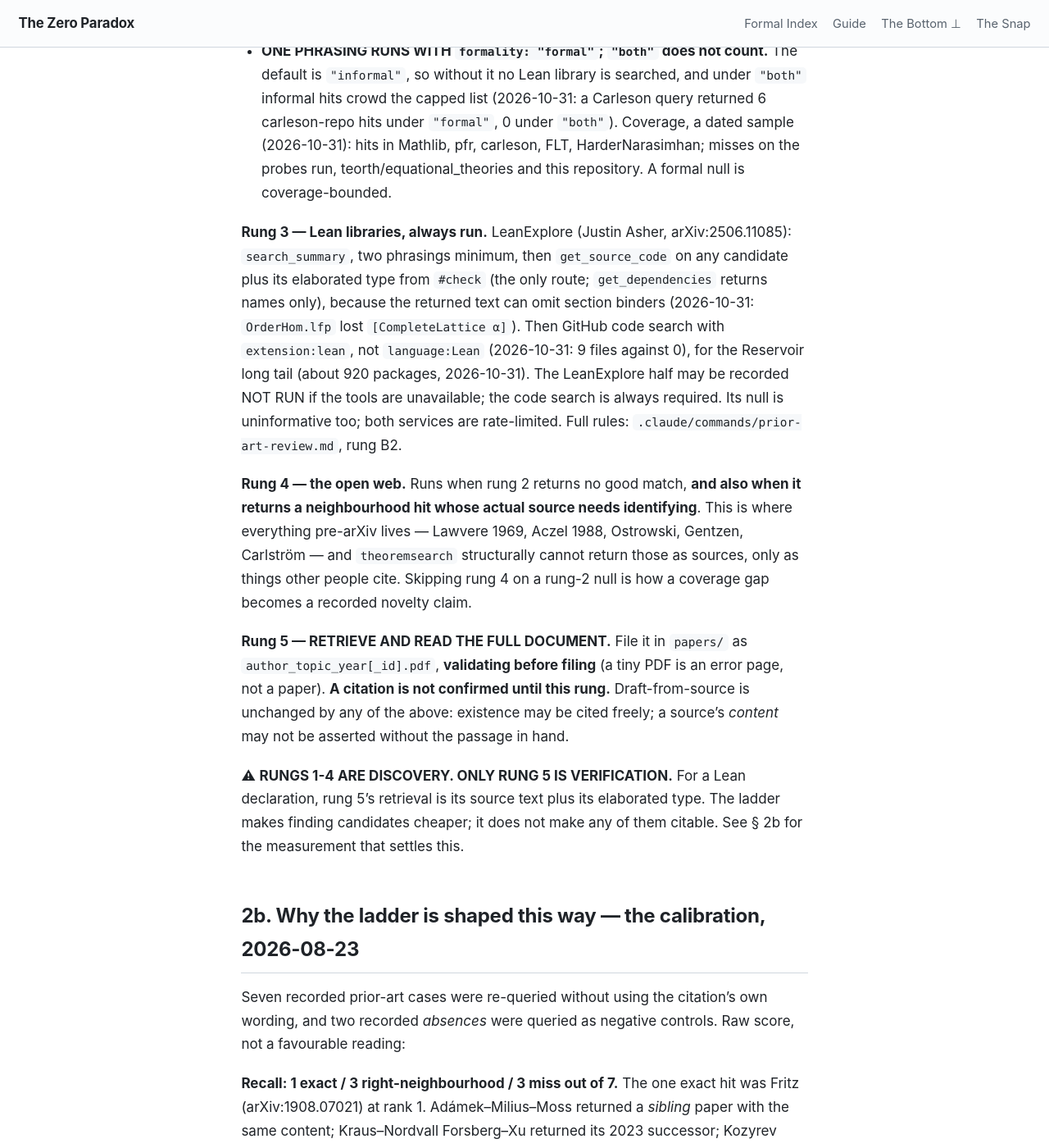
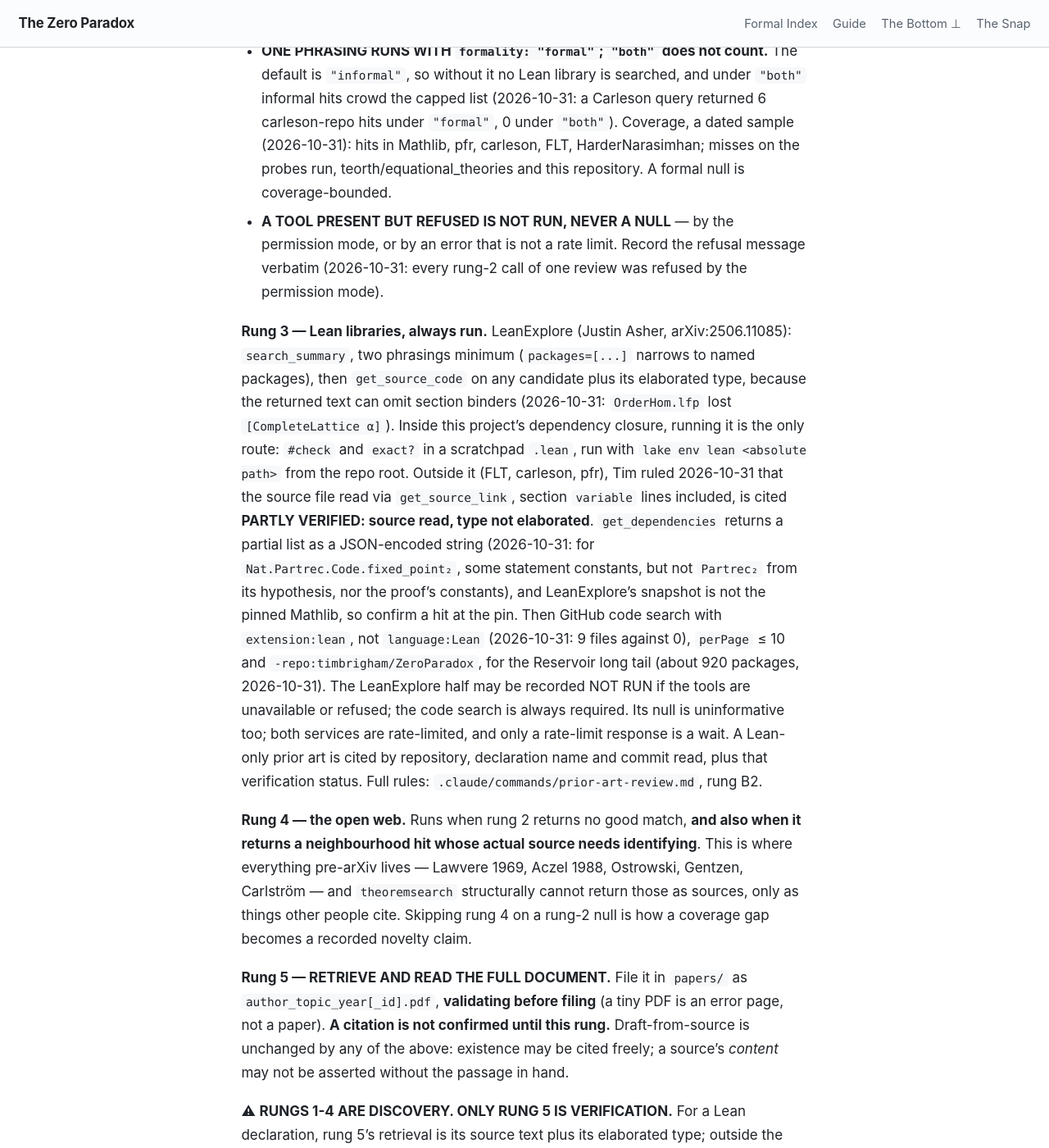
Before and after one commit to timbrigham/ZeroParadox, a Jekyll site: the page built from tools/process/prior-art.md, in a window 1280 px wide and 1400 px high, scrolled down 3108 px. Shown: the whole window at 82% size. Built offline with Jekyll 4.4.1, drawn with Linux system fonts in a browser that asks for light colours; our own code applies the rules of GitHub Pages for plain Markdown files; some of the changed text lies outside the part shown.

Commit message:
Prior-art brief: rung B2 fixes from its first live run
First live run of the Lean-library rung (Kleene.lean, 2026-10-31) found the
brief silent or wrong in several places; each change below was re-measured.

- A tool present but refused by the permission mode is NOT RUN, never a null.
- In-closure verification: scratch file, `lake env lean`, `#check` + `exact?`.
- Out-of-closure declarations: PARTLY VERIFIED, source read, type not
  elaborated (Tim's ruling, 2026-10-31).
- get_dependencies is a partial list returned as a JSON-encoded string;
  packages= filter; GitHub perPage and -repo: self-exclusion; LeanExplore
  index snapshot differs from the pinned Mathlib.
- Caller pre-flight: coverage_gap is the owed list; find is a per-file lookup.
- Lean-only citation form; paper_filter needs a full arXiv id; only a
  rate-limit 403/429 is a wait; theoremsearch `name` carries in-paper labels
  on arXiv hits but numbering is not unique.

Gates: editorial, adversary, prior_art PASS at round 2 with ordinaries
carried; copy_editor signed by Tim.

Co-Authored-By: Claude Opus 5.5 <noreply@anthropic.com>
Claude-Session: https://claude.ai/code/session_01Qj4hZEe22hsY1FqfbKnnU2

```diff
--- a/tools/process/prior-art.md
+++ b/tools/process/prior-art.md
@@ -84,15 +84,26 @@ the thing a title search cannot reach. Four standing rules, each measured:
   `"both"`). Coverage, a dated sample (2026-10-31): hits in Mathlib, pfr, carleson, FLT,
   HarderNarasimhan; misses on the probes run, teorth/equational_theories and this repository. A formal
   null is coverage-bounded.
+- **A TOOL PRESENT BUT REFUSED IS NOT RUN, NEVER A NULL** — by the permission mode, or by an error that
+  is not a rate limit. Record the refusal message verbatim (2026-10-31: every rung-2 call of one review
+  was refused by the permission mode).
 
 **Rung 3 — Lean libraries, always run.** LeanExplore (Justin Asher, arXiv:2506.11085): `search_summary`,
-two phrasings minimum, then `get_source_code` on any candidate plus its elaborated type from `#check`
-(the only route; `get_dependencies` returns names only), because the returned text can omit section
-binders (2026-10-31: `OrderHom.lfp` lost `[CompleteLattice α]`). Then GitHub code search with
-`extension:lean`, not `language:Lean` (2026-10-31: 9 files against 0), for the Reservoir long tail
-(about 920 packages, 2026-10-31). The LeanExplore half may be recorded NOT RUN if the tools are
-unavailable; the code search is always required. Its null is uninformative too; both services are
-rate-limited. Full rules: `.claude/commands/prior-art-review.md`, rung B2.
+two phrasings minimum (`packages=[...]` narrows to named packages), then `get_source_code` on any
+candidate plus its elaborated type, because the returned text can omit section binders (2026-10-31:
+`OrderHom.lfp` lost `[CompleteLattice α]`). Inside this project's dependency closure, running it is the
+only route: `#check` and `exact?` in a scratchpad `.lean`, run with `lake env lean <absolute path>` from
+the repo root. Outside it (FLT, carleson, pfr), Tim ruled 2026-10-31 that the source file read via
+`get_source_link`, section `variable` lines included, is cited **PARTLY VERIFIED: source read, type not
+elaborated**. `get_dependencies` returns a partial list as a JSON-encoded string (2026-10-31: for
+`Nat.Partrec.Code.fixed_point₂`, some statement constants, but not `Partrec₂` from its hypothesis, nor
+the proof's constants), and LeanExplore's snapshot is not the pinned Mathlib, so confirm a hit at the pin.
+Then GitHub code search with `extension:lean`, not `language:Lean` (2026-10-31: 9 files against 0),
+`perPage` ≤ 10 and `-repo:timbrigham/ZeroParadox`, for the Reservoir long tail (about 920 packages,
+2026-10-31). The LeanExplore half may be recorded NOT RUN if the tools are unavailable or refused; the
+code search is always required. Its null is uninformative too; both services are rate-limited, and only
+a rate-limit response is a wait. A Lean-only prior art is cited by repository, declaration name and
+commit read, plus that verification status. Full rules: `.claude/commands/prior-art-review.md`, rung B2.
 
 **Rung 4 — the open web.** Runs when rung 2 returns no good match, **and also when it returns a
 neighbourhood hit whose actual source needs identifying**. This is where everything pre-arXiv lives —
@@ -106,7 +117,8 @@ until this rung.** Draft-from-source is unchanged by any of the above: existence
 source's *content* may not be asserted without the passage in hand.
 
 ⚠ **RUNGS 1-4 ARE DISCOVERY. ONLY RUNG 5 IS VERIFICATION.** For a Lean declaration, rung 5's
-retrieval is its source text plus its elaborated type. The ladder makes finding candidates
+retrieval is its source text plus its elaborated type; outside the dependency closure it reaches only
+PARTLY VERIFIED. The ladder makes finding candidates
 cheaper; it does not make any of them citable. See § 2b for the measurement that settles this.
 
 ## 2b. Why the ladder is shaped this way — the calibration, 2026-08-23
@@ -121,8 +133,8 @@ content-exact statements. Veltri, Ahrens–Capriotti–Spadotti and Yanofsky wer
 
 **Coverage is real and provable.** arXiv:2104.02549 is **verifiably absent** from the index while sitting
 in `papers/`. So a gate blocking on "no prior art found" would have returned clear for a claim whose prior
-art this project is physically holding. `paper_filter` matches arXiv ids as a prefix and other tokens as
-title substrings (the tool's schema; 2026-10-31). Verify the filter before believing its zero.
+art this project is physically holding. `paper_filter` needs a FULL arXiv id, despite the schema's "prefix":
+on 2026-10-31 `0801.209` returned empty and `0801.2097` hit. Verify the filter before believing its zero.
 
 **Precision: one correct abstention, and one control that was itself wrong.** The two-forks universal
 negative (`ZeroParadox/Algebra/WheelFrac.md`) drew only unrelated combinatorics — correct abstention.
@@ -138,8 +150,10 @@ arXiv:2104.02549 — *"≤ is connex, `(X≤Y) ⊎ (X≥Y)`"* ⟹ LEM. **From th
 as Thm 38(d) renumbered for the journal version. Opening the PDF on disk shows they are different
 statements** — connexity versus splitting. Trusting the body would have produced a wrong citation.
 
-Three reasons the body is not a passage, all observed: `label` and `link` come back **null**, so there is
-no in-paper locator and numbering shifts between versions of one work; the `slogan` field is an **LLM
+Three reasons the body is not a passage, all observed: the `name` field carries the in-paper label on
+arXiv hits (2026-10-31, `paper_filter="0801.2097"`: Miller's own labels, two distinct statements both
+"Theorem 2" because an appendix restarts the numbering), but numbering is version-specific and
+unverified until the source is open, and `link` is **null** on Lean Repo hits; the `slogan` field is an **LLM
 paraphrase** sitting beside the body and is the most quotable thing on the screen; and ambient hypotheses
 are inconsistently present — sometimes in the body (*"If H preserves monomorphisms…"*), sometimes not,
 which is precisely the AMM Thm 8.1 trap this project already records (those conditions are the
```
Also changed, not shown: other parts of tools/process/prior-art.md (+1 -1 lines), .claude/commands/prior-art-review.md.
